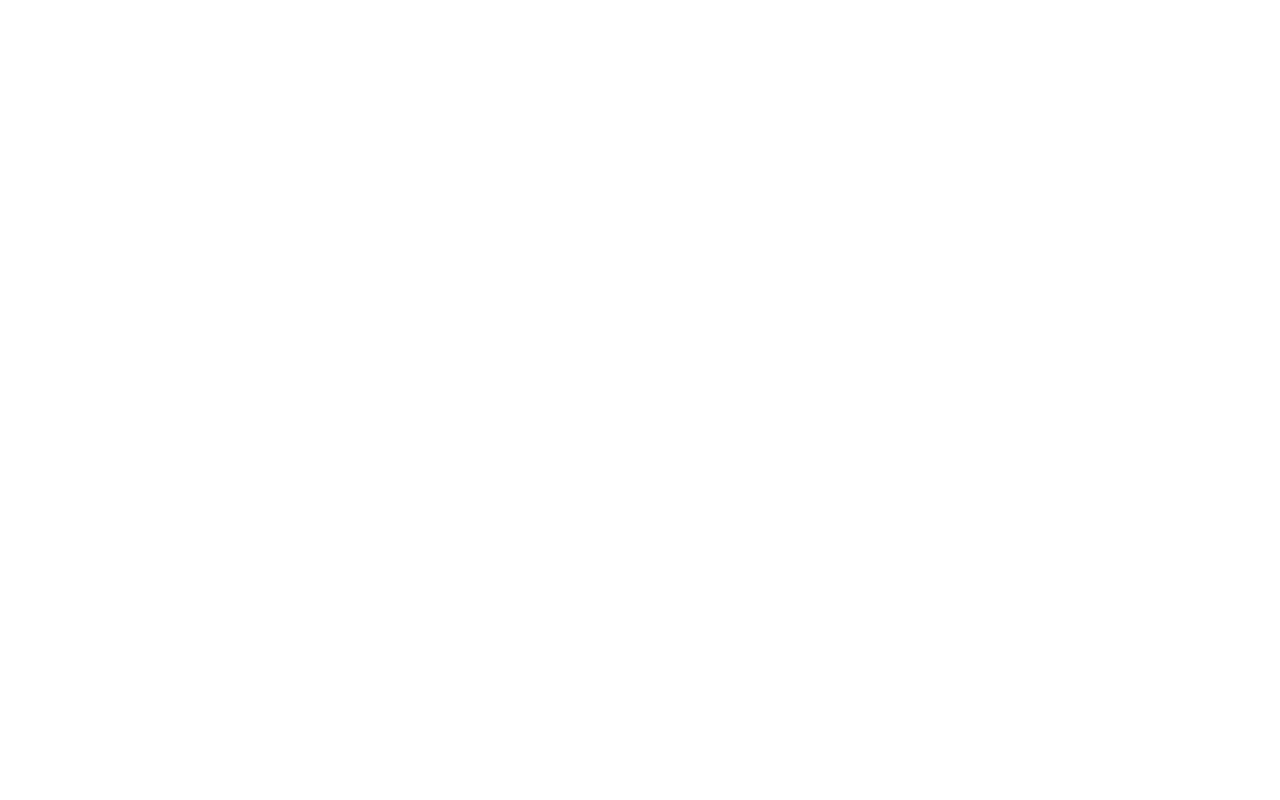
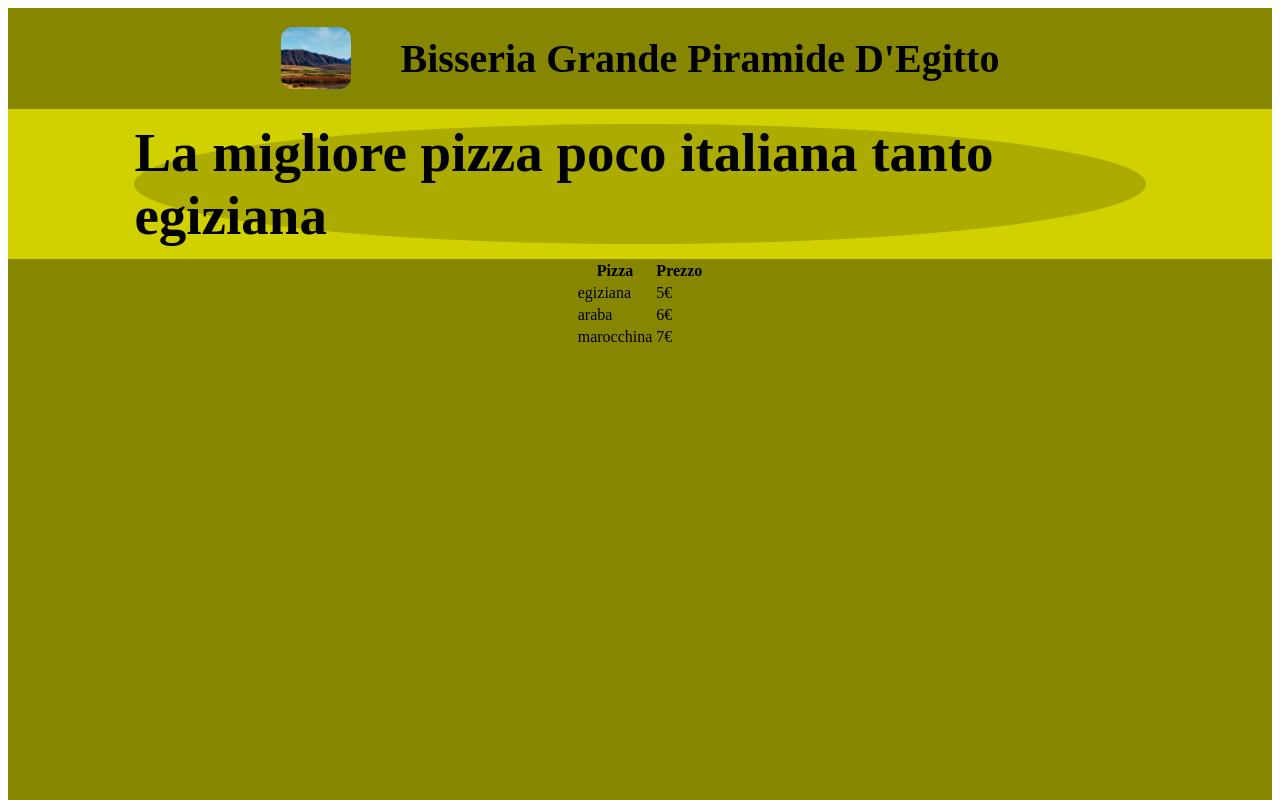
Before and after one commit to cavalinho-coder/verifica-informatica, a plain HTML site: page menu.html in a window 1280 px wide. Shown: the top 800 px of the page. Drawn offline with Linux system fonts and the light colour scheme.

Commit message:
inizio della pagina menu.html

```diff
--- a/menu.html
+++ b/menu.html
@@ -4,8 +4,44 @@
     <meta charset="UTF-8">
     <meta name="viewport" content="width=device-width, initial-scale=1.0">
     <title>Document</title>
+    <link rel="stylesheet" href="./css/style.css">
 </head>
 <body>
+    <header>
+        <div class="header-content">
+            <img src="./img/logo.png" alt="Logo" class="logo-header">
 
+            <h1>Bisseria Grande Piramide D'Egitto</h1>
+        </div>
+    </header>
+    <nav>
+        <div class="messaggio_promozionale">
+            <h2>La migliore pizza poco italiana tanto egiziana</h2>
+        </div>
+    </nav>
+    <main>
+        <table>
+            <thead>
+                <tr>
+                    <th> Pizza </th>
+                    <th> Prezzo </th>
+                </tr>
+            </thead>
+            <tbody>
+                <tr>
+                    <td> egiziana </td>
+                    <td> 5€ </td>
+                </tr>
+                <tr>
+                    <td> araba </td>
+                    <td> 6€ </td>
+                </tr>
+                <tr>
+                    <td> marocchina </td>
+                    <td> 7€ </td>
+                </tr>
+            </tbody>
+        </table>
+    </main>
 </body>
 </html>
```
Also changed, not shown: prenota.html (+1 -0 lines), css/style.css (line endings or trailing spaces).
